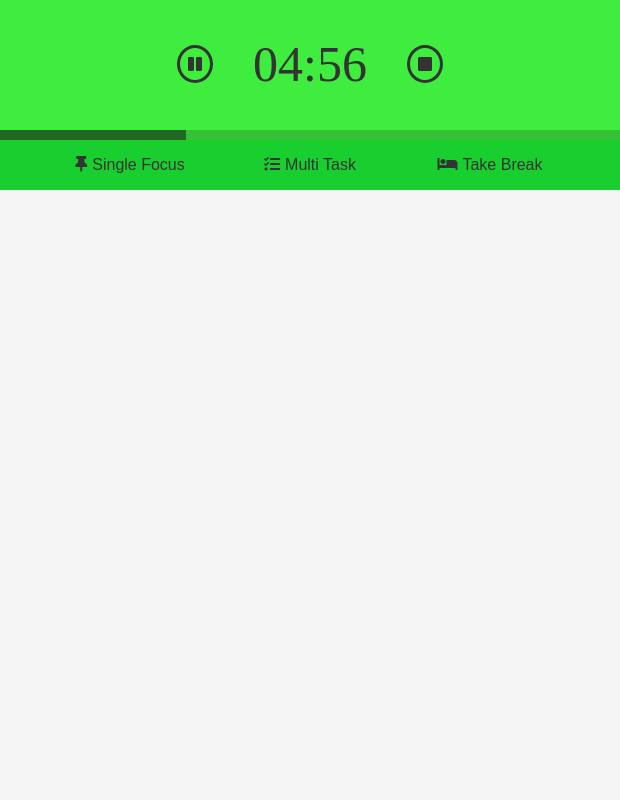
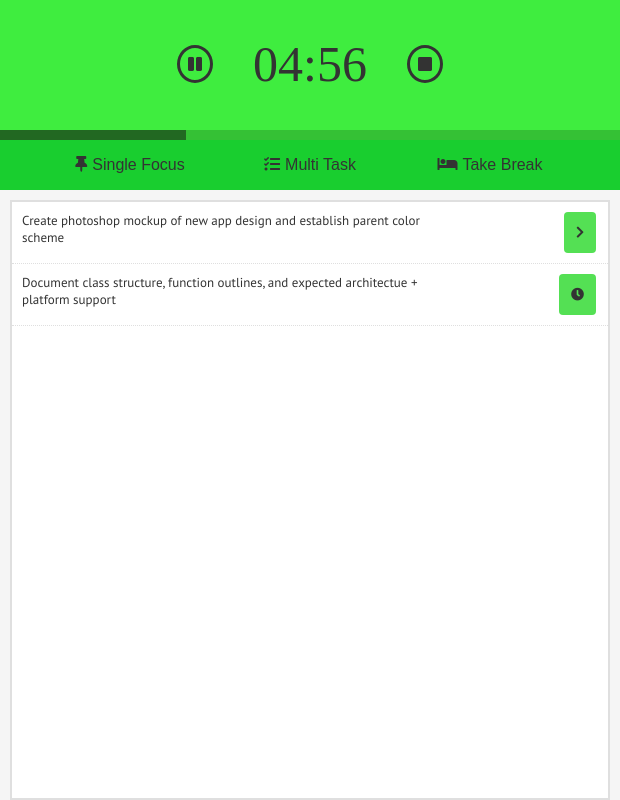
Before and after one commit to zhwatts/dailygoals, an Electron app: page index.html in a window 620 px wide. Drawn offline with Linux system fonts and the light colour scheme.

Commit message:
adds styling && "focus btns" with some minimal JS animations

```diff
--- a/index.html
+++ b/index.html
@@ -46,7 +46,7 @@
                 </li>
 
                 <li>
-                    <button>
+                    <button role="break-btn">
                         <span>
                             <i class="fas fa-bed"></i>Take Break
                         </span>
@@ -55,6 +55,35 @@
             </ul>
         </section><!-- section[role="timer-container"] -->
 
+        <section id="task-list-container">
+            <ul id="task-list">
+                <li>
+                    <span>
+                        Create photoshop mockup of new app design and establish parent color scheme
+                    </span>
+
+                    <ul class="task-specific-btn-list">
+                        <li role="toggle-focus-btn"><i class="fas fa-chevron-right"></i></li>
+                        <span style="display: none;" class="focus-btns">
+
+                            <li role="focus-btn">focus</li>
+                            <li role="multi-btn">multi</li>
+                        </span>
+                    </ul>
+                </li>
+                <li>
+                    <span>
+                        Document class structure, function outlines, and expected architectue + platform support
+                    </span>
+
+                    <ul class="task-specific-btn-list">
+                        <li><i class="fas fa-clock"></i></li>
+                    </ul>
+                </li>
+
+
+            </ul>
+        </section>
     </body>
 
     <script src="./src/webpacked/vendor.js"></script>
--- a/src/scripts/index.ui.js
+++ b/src/scripts/index.ui.js
@@ -6,6 +6,12 @@ $('li[role="time"] time').html(moment.duration(countDownTime, 'seconds').format(
 var timer = moment.duration(1, "seconds").timer({
     loop: true
 }, function () {
+    if( countDownTime <= 0 ){
+        timer.stop();
+        confirm('Focus round complete. Would you like to take a break?');
+        console.log('Bang!');
+    }
+
     var timeRemaining = moment.duration(countDownTime, 'seconds').format('mm:ss');
     $('li[role="time"] time').html( timeRemaining );
 
@@ -24,3 +30,30 @@ $('li[role="pause-time-btn"] i').click(
         $('li[role = "pause-time-btn"] i').toggleClass('fa-pause fa-play');
     }
 );
+
+$('li[role="stop-time-btn"] i').click(
+    ()=>{
+        if( confirm('you cannot restart a stopped focus period. Continue?') ){
+            console.log('done');
+            timer.stop();
+            countDownTime = 300;
+            $('li[role="time"] time').html(moment.duration(countDownTime, 'seconds').format('mm:ss'));
+        }
+
+        $('li[role = "pause-time-btn"] i').toggleClass('fa-pause fa-play');
+    }
+);
+
+$('button[role="break-btn"]').click(
+    () => {
+        alert('Periodical breaks are important to mental health, total break time is tracked as a single variable throughout the day. Break period durations are specified in the settings tab');
+    }
+)
+
+$('li[role="toggle-focus-btn"]').click(
+    () => {
+        // alert('Periodical breaks are important to mental health, total break time is tracked as a single variable throughout the day. Break period durations are specified in the settings tab');
+        $('span[class="focus-btns"]').slideToggle();
+        $('span[class="focus-btns"]').css('display','flex');
+    }
+)
--- a/src/style/sass/style.scss
+++ b/src/style/sass/style.scss
@@ -7,6 +7,7 @@
  * 00.01 GLOBAL & IMPORTS
  * 01.00 Timer Section
  * 01.01 Focus Button List
+ * 02.00 Task list Container
  *
  */
 
@@ -14,9 +15,11 @@
 
  $nodeModules: '../../../node_modules';
 
- @import url('#{$nodeModules}/@fortawesome/fontawesome-free/css/fontawesome.min.css');
- @import url('#{$nodeModules}/@fortawesome/fontawesome-free/css/solid.min.css');
- @import url('#{$nodeModules}/@fortawesome/fontawesome-free/css/regular.min.css');
+@import url('#{$nodeModules}/@fortawesome/fontawesome-free/css/fontawesome.min.css');
+@import url('#{$nodeModules}/@fortawesome/fontawesome-free/css/solid.min.css');
+@import url('#{$nodeModules}/@fortawesome/fontawesome-free/css/regular.min.css');
+
+@import url('https://fonts.googleapis.com/css?family=PT+Sans&display=swap');
 
  *{
      box-sizing : border-box;
@@ -25,7 +28,12 @@
 
  }
 
-
+textarea,
+select,
+input,
+button {
+    outline: none;
+}
 
  ul, li{
      margin     : 0;
@@ -40,9 +48,18 @@
  }
 
  html, body{
+     height     : 100%;
+     width      : 100%;
+
      background : #f5f5f5;
      margin     : 0;
      padding    : 0;
+ }
+
+ body{
+     display        : flex;
+
+     flex-direction :  column;
  }
 
  /** 01.00 Timer Section **/
@@ -124,3 +141,63 @@ ul[id="focus-btn-list"]{
         }
     }
 }
+
+/** 02.00 Task list Container **/
+
+section[id="task-list-container"]{
+    flex-grow      : 2;
+    padding        : 10px;
+    padding-bottom :  0;
+}
+
+ul[id="task-list"]{
+    height: 100%;
+    width: 100%;
+
+    border: 2px solid #dfdfdf;
+    background: #fff;
+    // border-radius: 4px 4px 0 0;
+    font-family: "PT Sans", Courier, monospace;
+
+    li{
+        display: flex;
+
+        border-bottom : 1px dotted #dfdfdf;
+        font-size     : 13px;
+        padding       : 10px;
+
+        span{
+            // width: calc((100% / 3) * 2);
+            width: 70%;
+        }
+    }
+}
+
+ul[class="task-specific-btn-list"]{
+    display: flex;
+
+    flex-grow: 1;
+
+    li{
+        display: block;
+
+        background    : #54e054;
+        border        : 0;
+        border-radius : 4px;
+        cursor        : pointer;
+        margin-left   : auto;
+        margin-right: 2px;
+        padding       : 12px;
+    }
+
+    li[role="focus-btn"]{
+        background: #333;
+        color: #fff;
+    }
+
+    li[role="multi-btn"]{
+        background: transparent;
+        border: 2px solid #aaa;
+        color: #bbb;
+    }
+}
```
Also changed, not shown: src/style/css/style.css, webpack.config.js (line endings or trailing spaces).
